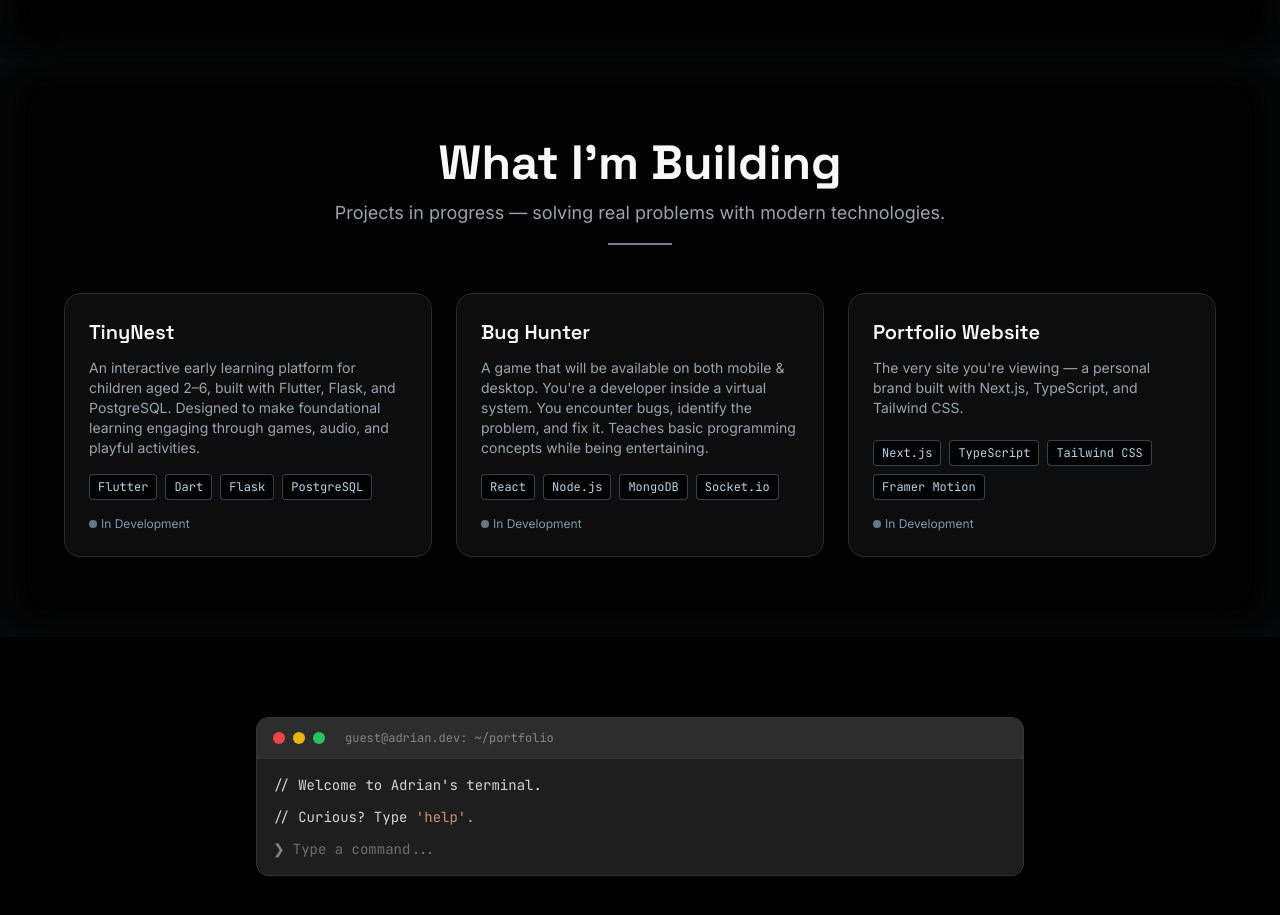
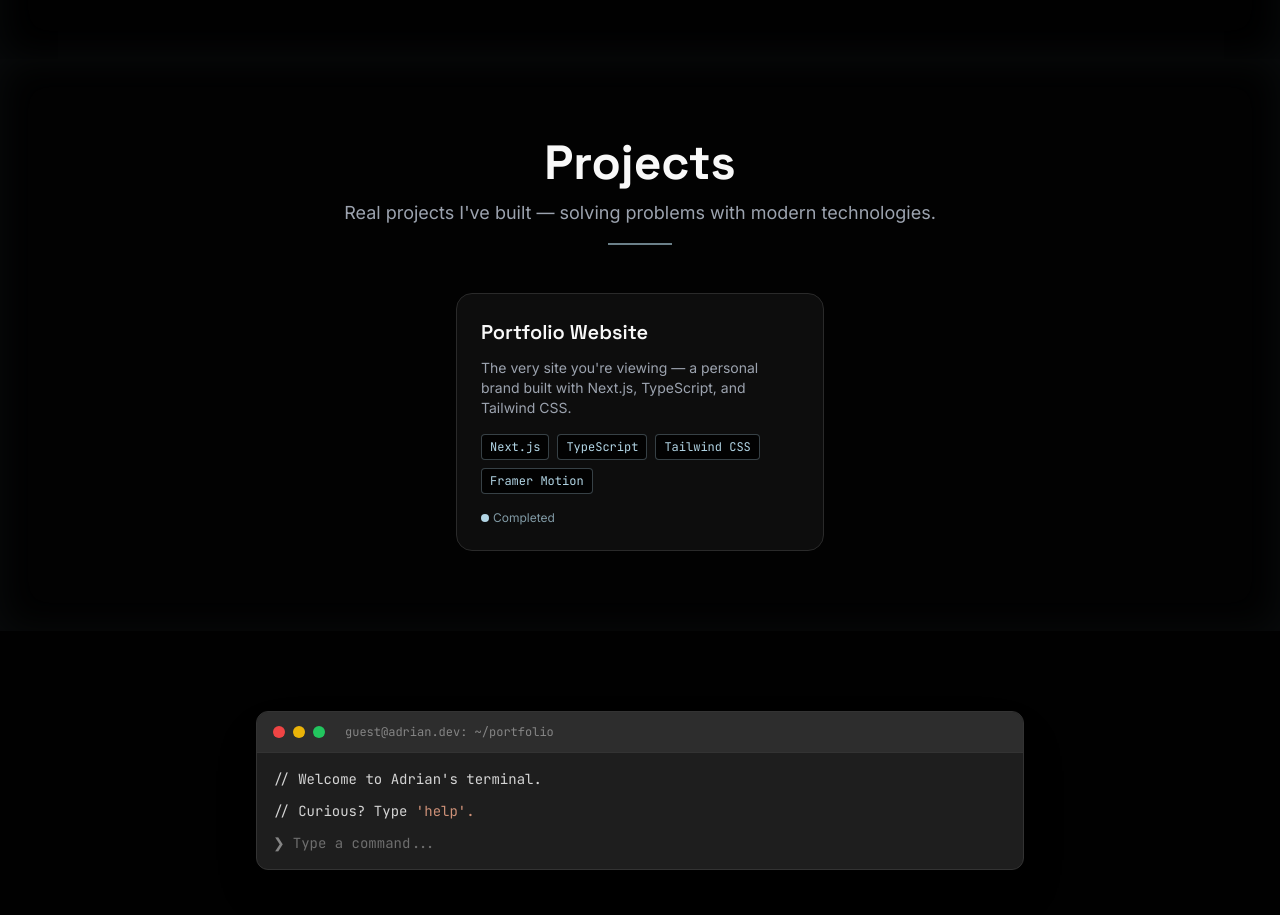
Before and after one commit to aakhuya/adrian-portfolio, a Next.js app: page / in a window 1280 px wide. Shown: the part 4440-5355 px from the top of the page. Built offline with nearby package versions, Linux system fonts and the light colour scheme.

Commit message:
Remove placeholder projects, rename section to Projects

```diff
--- a/src/components/sections/Projects.tsx
+++ b/src/components/sections/Projects.tsx
@@ -16,8 +16,8 @@ export default function Projects() {
           transition={{ duration: 0.6 }}
         >
           <SectionHeading
-            title="What I'm Building"
-            subtitle="Projects in progress — solving real problems with modern technologies."
+            title="Projects"
+            subtitle="Real projects I've built — solving problems with modern technologies."
           />
           <div className="flex flex-wrap justify-center gap-6">
             {projectsData.map((project, i) => (
@@ -46,7 +46,7 @@ export default function Projects() {
                       ))}
                     </div>
                     <span className="text-candy-blue/70 text-xs mt-4 inline-flex items-center gap-1">
-                      <span className="w-2 h-2 rounded-full bg-candy-blue animate-pulse" />{" "}
+                      <span className="w-2 h-2 rounded-full bg-candy-blue" />{" "}
                       {project.status}
                     </span>
                   </Card>
--- a/src/data/projects.ts
+++ b/src/data/projects.ts
@@ -1,21 +1,17 @@
-export interface Project { title: string; description: string; status: string; tech: string[]; }
+export interface Project {
+  title: string;
+  description: string;
+  status: string;
+  tech: string[];
+  link?: string;
+  image?: string;
+}
+
 export const projectsData: Project[] = [
-  {
-    title: "TinyNest",
-    description: "An interactive early learning platform for children aged 2–6, built with Flutter, Flask, and PostgreSQL. Designed to make foundational learning engaging through games, audio, and playful activities.",
-    status: "In Development",
-    tech: ["Flutter", "Dart", "Flask", "PostgreSQL"],
-  },
-  {
-    title: "Bug Hunter",
-    description: "A game that will be available on both mobile & desktop. You're a developer inside a virtual system. You encounter bugs, identify the problem, and fix it. Teaches basic programming concepts while being entertaining.",
-    status: "In Development",
-    tech: ["React", "Node.js", "MongoDB", "Socket.io"],
-  },
   {
     title: "Portfolio Website",
     description: "The very site you're viewing — a personal brand built with Next.js, TypeScript, and Tailwind CSS.",
-    status: "In Development",
+    status: "Completed",
     tech: ["Next.js", "TypeScript", "Tailwind CSS", "Framer Motion"],
   },
 ];
```
